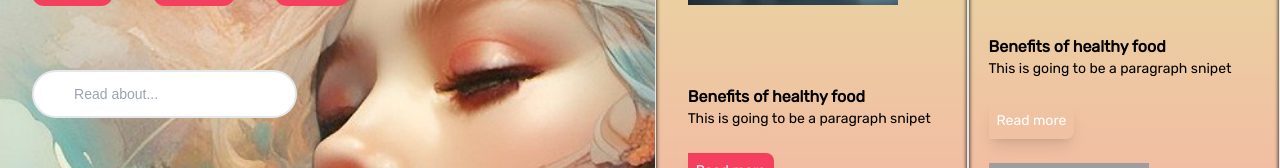
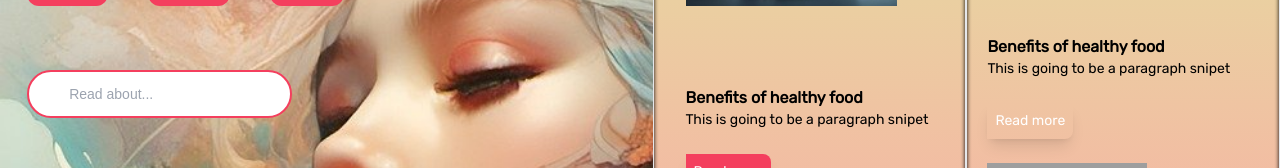
Before and after one commit to MellowMokoen/blog-react, a React (Create React App) app: page / in a window 1280 px wide. Shown: the part 398-566 px from the top of the page. Built offline with nearby package versions, Linux system fonts and the light colour scheme; grey boxes are pictures that could not be loaded.

Commit message:
Removed input outline

```diff
--- a/src/Components/Blog.js
+++ b/src/Components/Blog.js
@@ -16,7 +16,7 @@ import travel3 from "../Images/travel3.jpg";
 export default function Blog() {
   return (
     <div className="flex flex-row h-screen overflow-hidden">
-      <div className="text-gray">Blog</div>
+      <div className="text-gray font-pacifico">blog</div>
       <div className="basis-1/2">
         <h1 className="text-7xl py-20 font-bold font-pacifico">
           Best of <span class="block p-7 px-16 font-pacifico">the week</span>
@@ -35,7 +35,7 @@ export default function Blog() {
 
         <input
           type="search"
-          className="rounded-full p-3 px-10 text-sm my-16 border-2"
+          className="rounded-full p-3 px-10 text-sm my-16 border-2 border-rose-500 outline-none"
           placeholder="Read about..."
         />
       </div>
```
